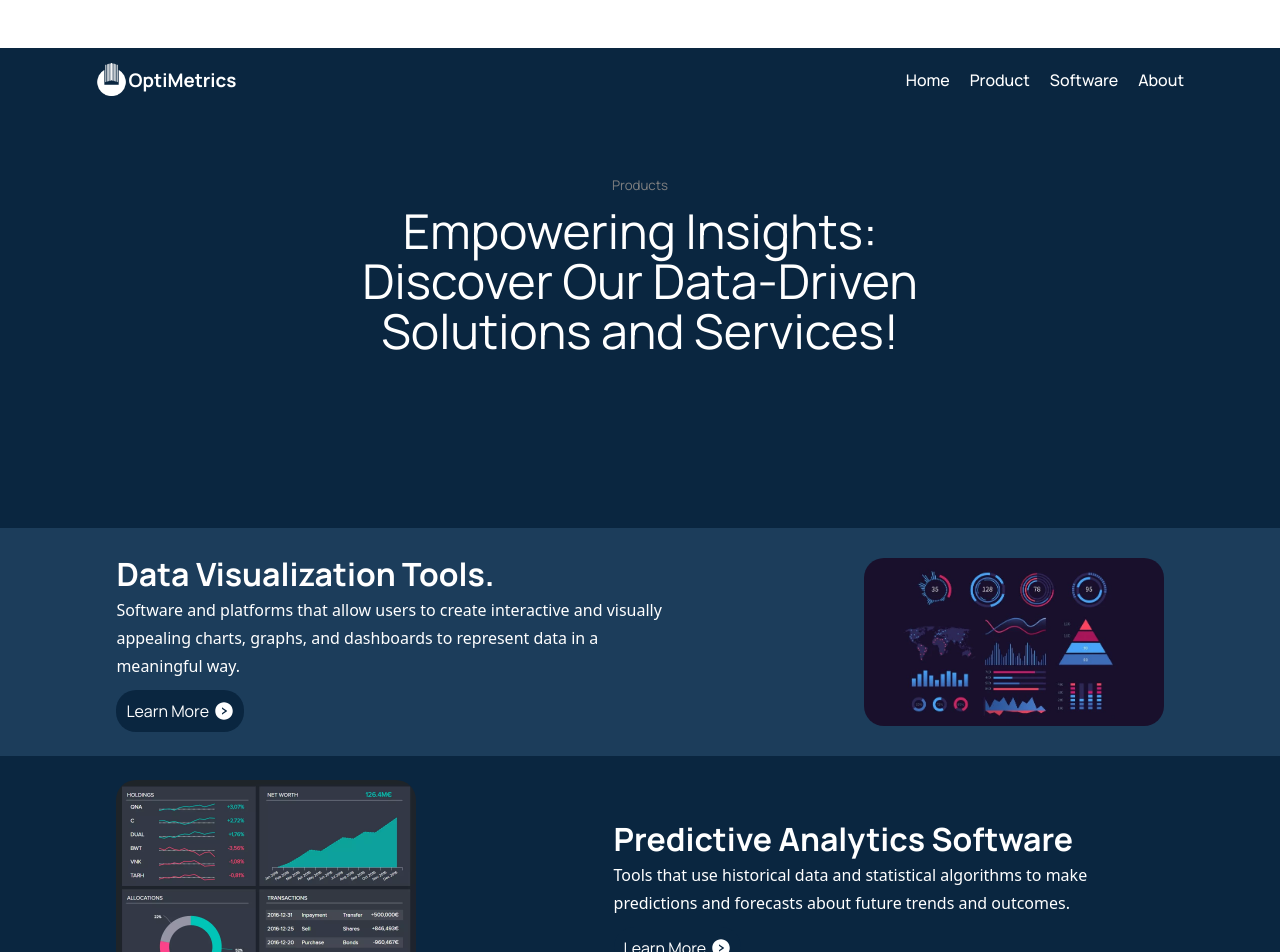
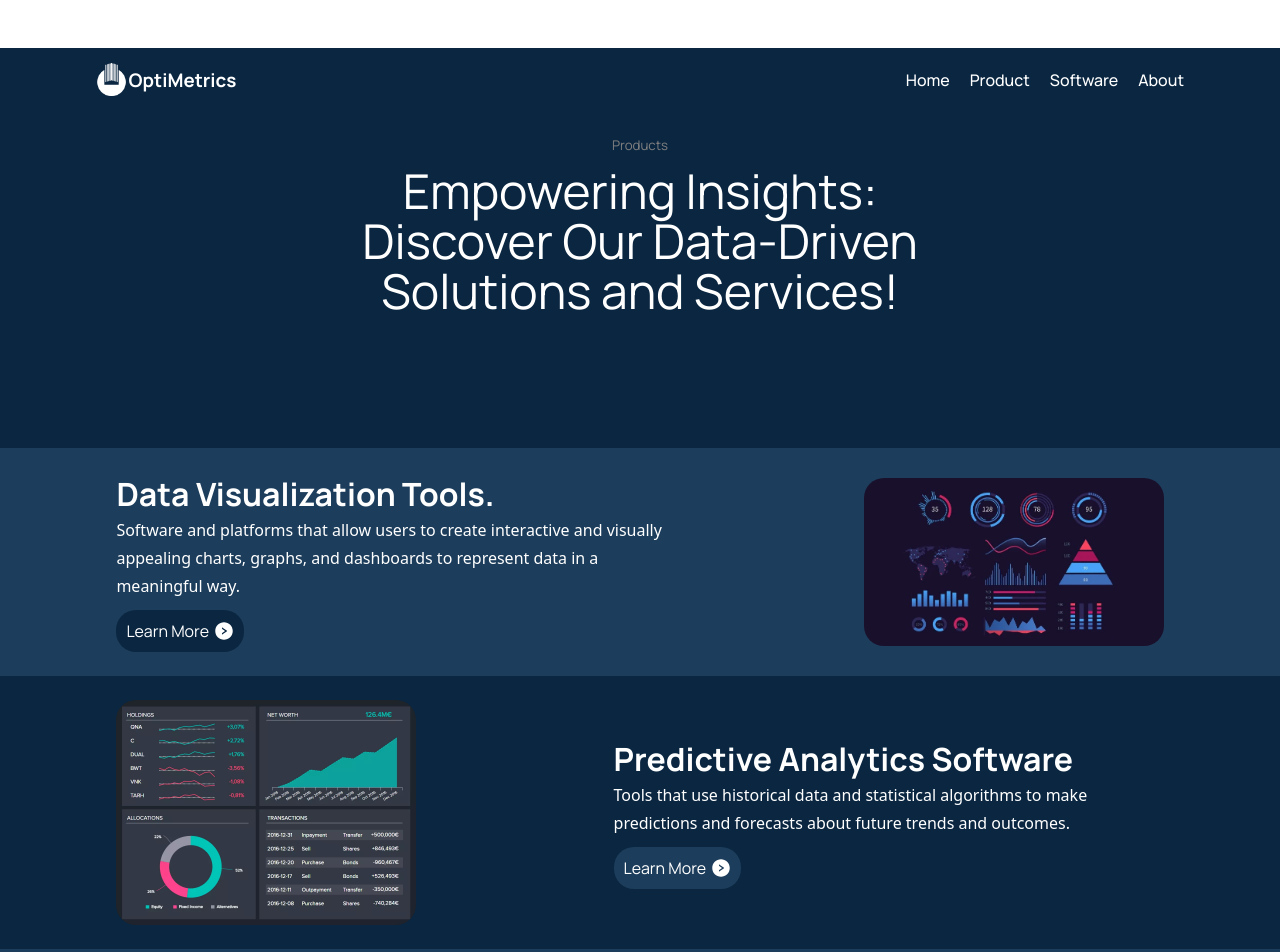
Before and after one commit to Adexbam02/OptiMetrics, a React (Vite) app: page /product in a window 1280 px wide. Shown: the top 952 px of the page. Built offline with nearby package versions, Linux system fonts and the light colour scheme.

Commit message:
Update product.css

```diff
--- a/src/Pages/product/product.css
+++ b/src/Pages/product/product.css
@@ -4,12 +4,8 @@
   display: flex;
   align-items: center;
   justify-content: center;
-  /* padding: 5rem; */
-  min-height: 60vh;
-}
-
-.productHeadContainer {
-  /* margin-top: 3rem; */
+  width: 100%;
+  height: 50vh;
 }
 
 .productsSection {
@@ -18,17 +14,21 @@
   margin-top: 0rem;
 }
 
+.dod {
+  background-color: var(--color-primary-variant);
+}
+.link {
+  background: var(--color-primary);
+}
 
-.product{
-    /* display: grid; */
-    grid-template-columns: 1fr ;
-    gap: 2rem;
+.product {
+  grid-template-columns: 1fr;
+  gap: 2rem;
 }
 .productContainer {
   display: flex;
   align-items: center;
   justify-content: space-between;
-  /* background: red; */
   gap: 2rem;
 }
 
@@ -45,10 +45,7 @@
   width: fit-content;
   gap: 5px;
   margin-top: 10px;
-  background: var(--color-primary);
 }
-
-
 
 .productContent a:hover {
   transition: var(--transition);
@@ -56,8 +53,6 @@
 }
 
 .productContainer .image {
-  /* max-width: 300px; */
-  /* max-height: 300px; */
   display: flex;
   align-items: center;
   justify-content: center;
@@ -78,12 +73,7 @@
 }
 
 @media screen and (max-width: 735px) {
-    .productContainer{
-        /* flex-direction: column; */
-        /* align-items: flex-start; */
-    }
-
-    .productContainer img{
-        display: none;
-    }
+  .productContainer img {
+    display: none;
+  }
 }
```
